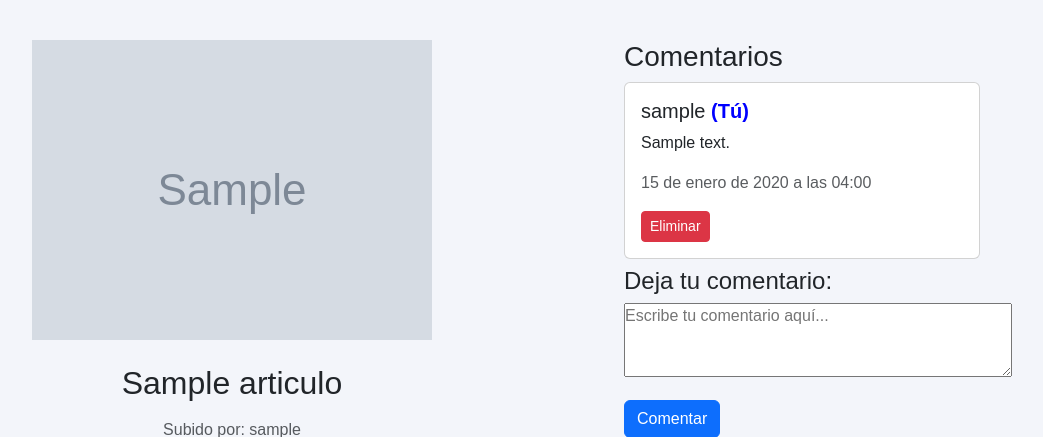
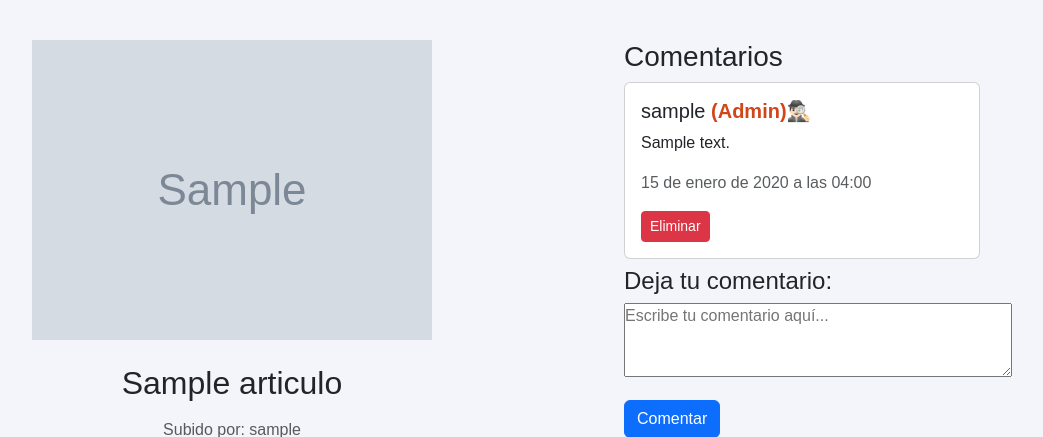
Before and after one commit to Ezequielpm/proyecto-web-ambiental, a Django app: page /articulo/1/ in a window 1280 px wide. Shown: the part 56-493 px from the top of the page, without its empty margins (218-1261 px from the left). Run offline with Django 5.2, Linux system fonts and the light colour scheme; a user stored in the database is signed in; tables that the repository leaves empty hold one stand-in row (values such as "Sample post"); grey boxes marked "Sample" are stand-in pictures.

Commit message:
se pone el nombre de admin a un lado del comentario en caso de ser staff

```diff
--- a/core/templates/core/articulo_detail.html
+++ b/core/templates/core/articulo_detail.html
@@ -107,6 +107,8 @@
                         <div class="card-body">
                             {% if articulo.usuario == comentario.usuario and not articulo.usuario == request.user %}
                             <h5 class="card-title">{{ comentario.usuario.username }} <strong style="color: rgb(19, 143, 19);">(Dueño)</strong></h5>
+                            {% elif comentario.usuario.is_staff %}
+                            <h5 class="card-title">{{ comentario.usuario.username }} <strong style="color: rgb(210, 69, 26);">(Admin)🕵🏻‍♂️</strong></h5>
                             {% elif comentario.usuario == request.user %}
                             <h5 class="card-title">{{ comentario.usuario.username }} <strong style="color: blue;">(Tú)</strong></h5>
                             {% else %}
```
